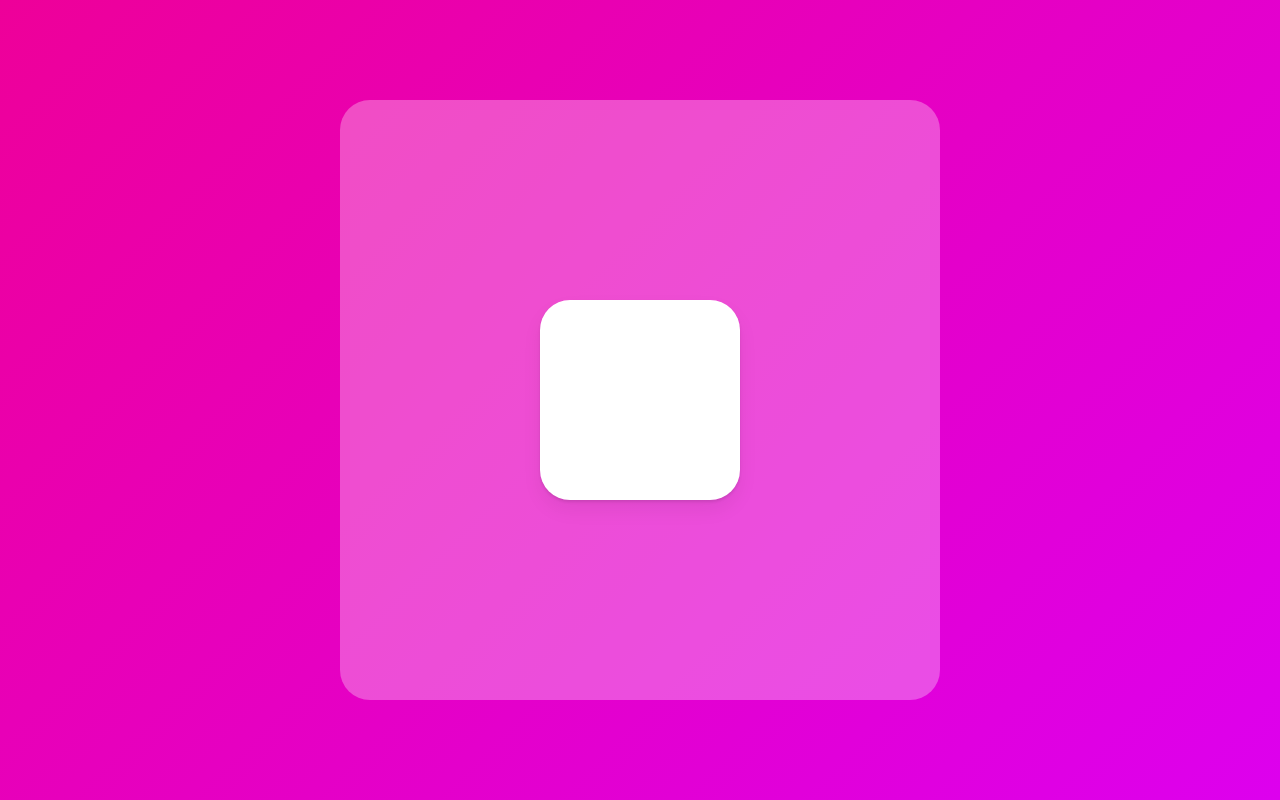
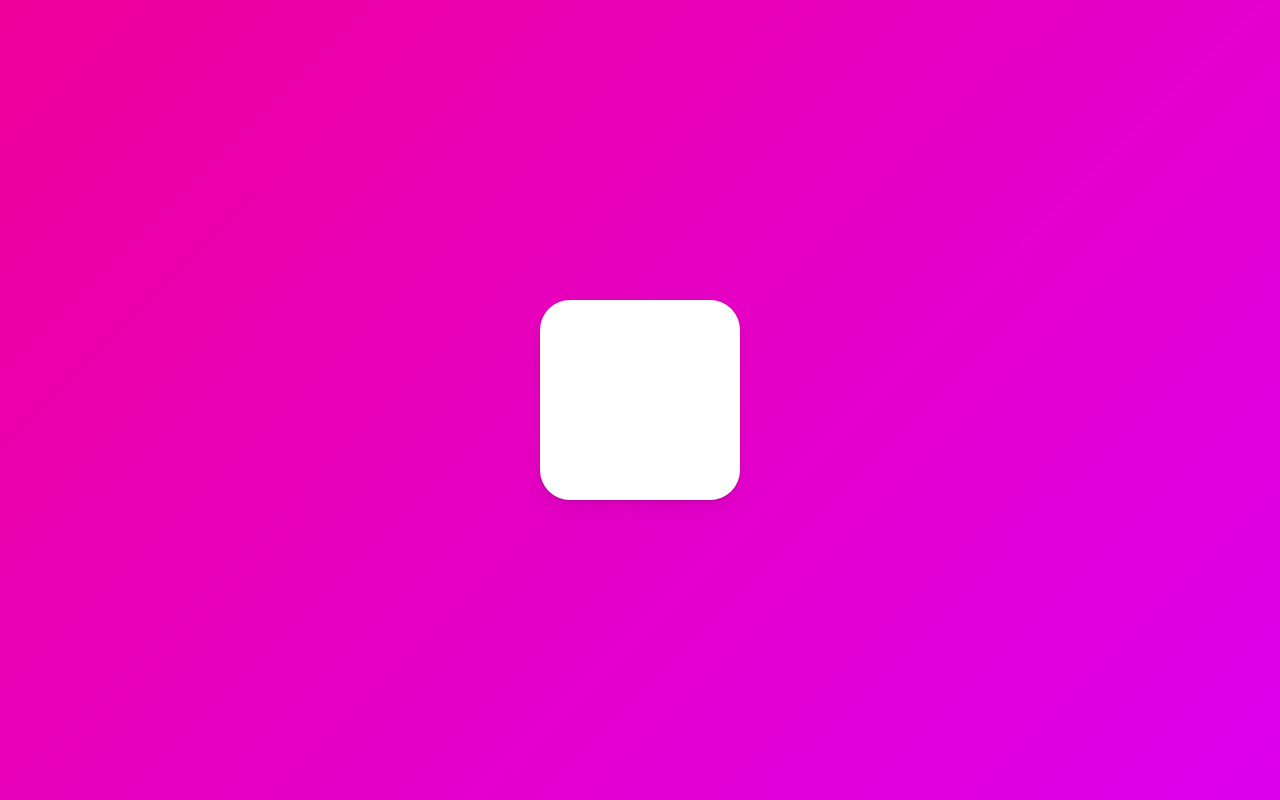
Before and after one commit to ezdar2743/animation-ts, a React (Create React App) app in the folder ts-animation/: page / in a window 1280 px wide. Built offline with nearby package versions, Linux system fonts and the light colour scheme.

Commit message:
useTransForm (can change data value)

```diff
--- a/ts-animation/src/App.tsx
+++ b/ts-animation/src/App.tsx
@@ -1,7 +1,7 @@
 import styled from "styled-components";
 import { createGlobalStyle } from 'styled-components';
-import { motion, Variants } from "framer-motion"
-import { useRef } from 'react';
+import { motion, useMotionValue, useTransform, Variants } from "framer-motion"
+import { useEffect, useRef } from 'react';
 
 const Globalstyle = createGlobalStyle`
     @import url('https://fonts.googleapis.com/css2?family=Source+Sans+Pro:wght@300;400&display=swap');
@@ -79,57 +79,34 @@ const Box = styled(motion.div)`
   background-color: rgba(255, 255, 255, 1);
   border-radius: 30px;
   box-shadow: 0 2px 3px rgba(0, 0, 0, 0.1), 0 10px 20px rgba(0, 0, 0, 0.06);
-  display: grid;
-  grid-template-columns: repeat(2,1fr);
 `;
 
-const BiggerBox = styled.div`
-  width: 600px;
-  height: 600px;
-  background-color: rgba(255,255,255,0.3);
-  border-radius: 30px;
-  overflow: hidden;
-  display: flex;
-  justify-content: center;
-  align-items: center;
-`;
+
 
 const boxVariants:Variants = {
-  hover :{
-    rotateZ:90,
-    scale:1.2,
-  },
-  tap:{
-    scale:0.7,
-    borderRadius:"50%"
 
-  },
-  drag:{
-    backgroundColor:"rgba(0, 168, 255,1.0)",
-    transition: {duration:1}
-  }
 }
 
 
 const App = () => {
-  const biggerBoxRef = useRef(null)
+  const x = useMotionValue(0);
+  const scale = useTransform(x,[-950,0,950],[0,1,2])
+
   return (
     <>
       <Globalstyle/>
       <Wrapper>
-        <BiggerBox ref={biggerBoxRef}>
+
           <Box
           variants={boxVariants}
-          whileHover="hover"
-          whileDrag="drag"
-          whileTap="tap"
-          drag
-          dragConstraints={biggerBoxRef}
+          drag="x"
           dragSnapToOrigin
+          style={{x,scale}}
+
 
 
           />
-          </BiggerBox>
+
 
 
       </Wrapper>
```
